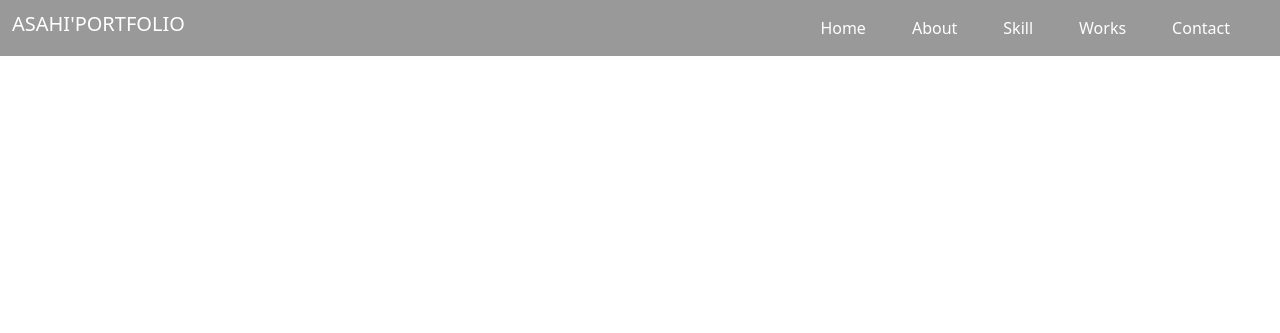
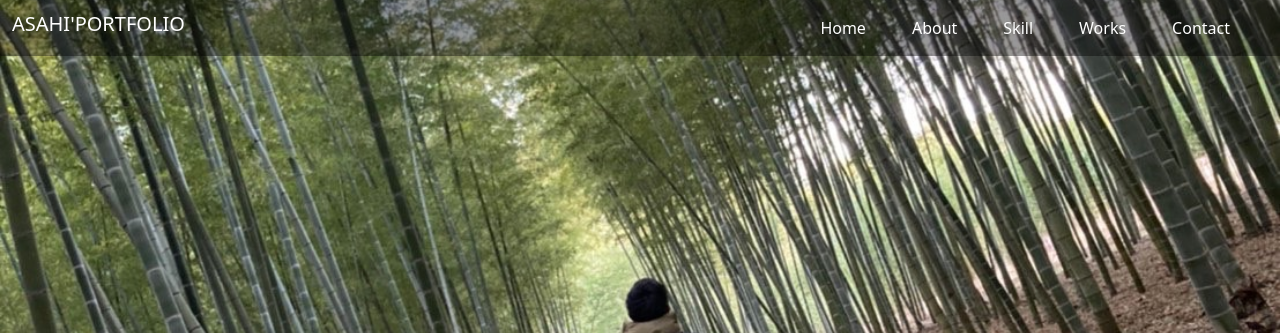
Before and after one commit to asahiportfolio/portfolio, a plain HTML site: page index.html in a window 1280 px wide. Shown: the top 333 px of the page. Drawn offline with nearby package versions, Linux system fonts and the light colour scheme.

Commit message:
Update style.css

```diff
--- a/style.css
+++ b/style.css
@@ -7,7 +7,7 @@ h1{
 .header{
     height: 100vh;
     width: 100%;
-    background: url("top2.jpg") 20% 60% no-repeat;
+    background: url("images/top2.jpg") 20% 60% no-repeat;
     background-size: cover;
     color: #fff;
     position: relative;
```
